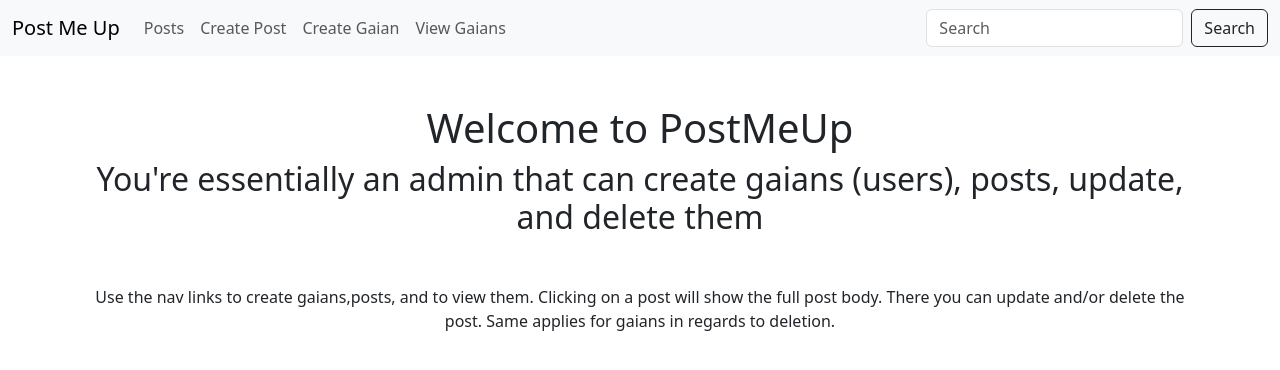
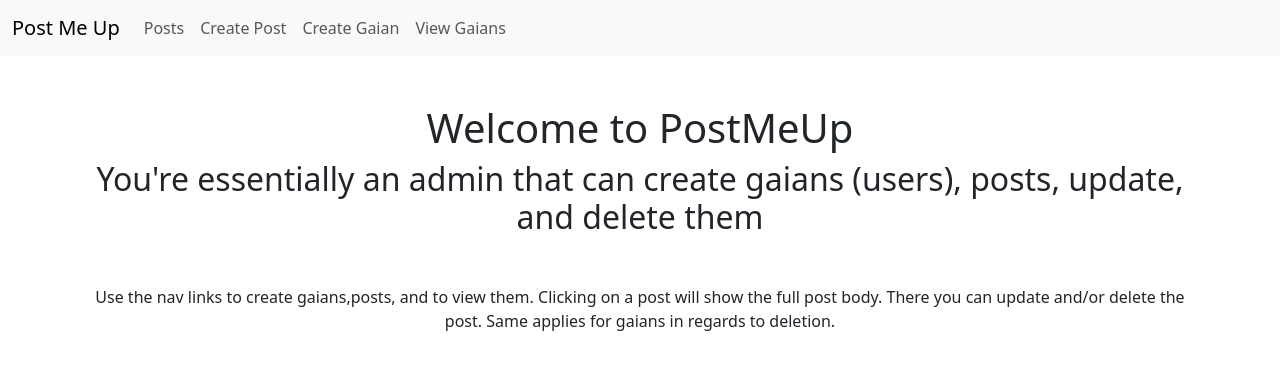
Before and after one commit to blueswizzle/post-me-up, a website: page public/index.html in a window 1280 px wide. Drawn offline with nearby package versions, Linux system fonts and the light colour scheme.

Commit message:
Removed search bar from nav since it wasn't being
used.

```diff
--- a/public/index.html
+++ b/public/index.html
@@ -34,10 +34,6 @@
                 <a class="nav-link" id="view-gaians" href="#gaians">View Gaians</a>
               </li>
             </ul>
-            <form class="d-flex" role="search">
-              <input class="form-control me-2" type="search" placeholder="Search" aria-label="Search">
-              <button class="btn btn-outline-dark" id='search-button' type="submit">Search</button>
-            </form>
           </div>
         </div>
       </nav>
```
